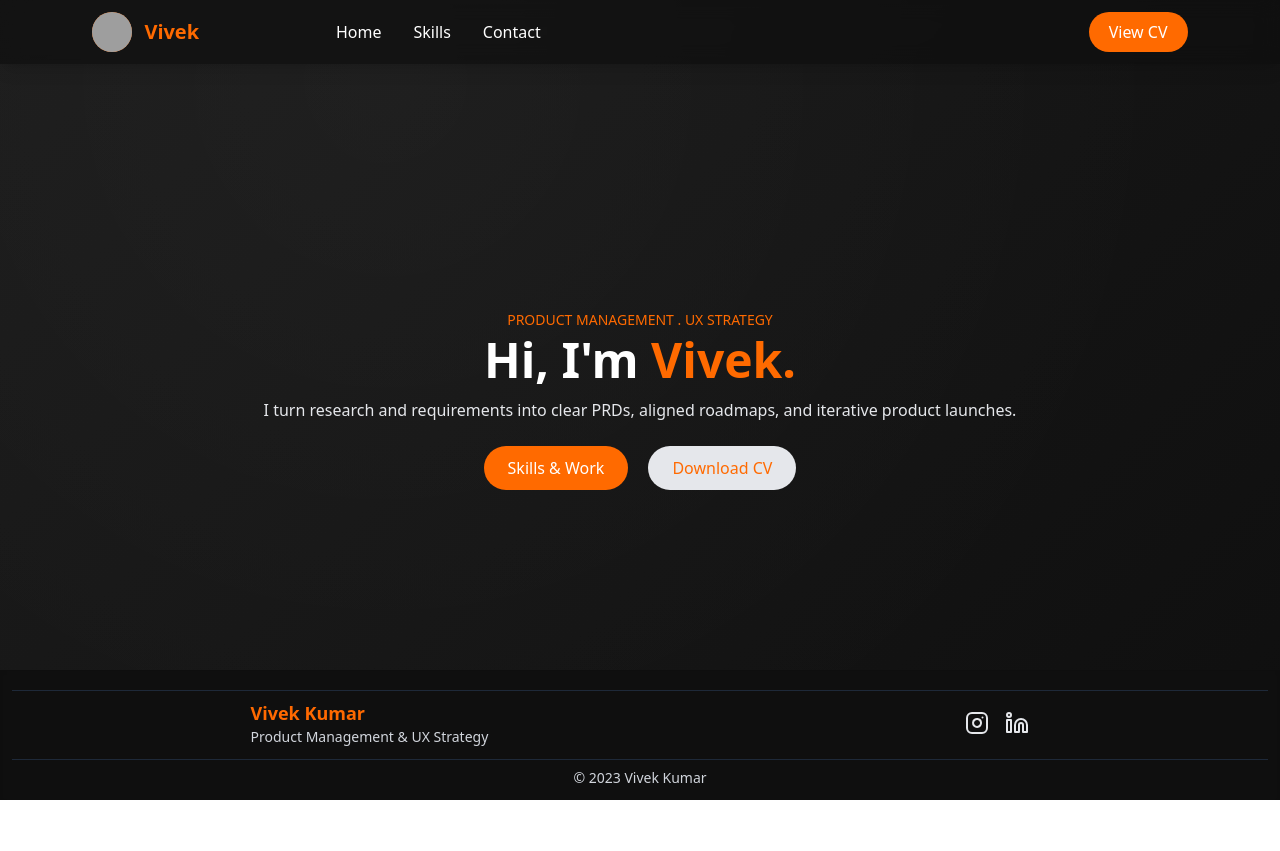
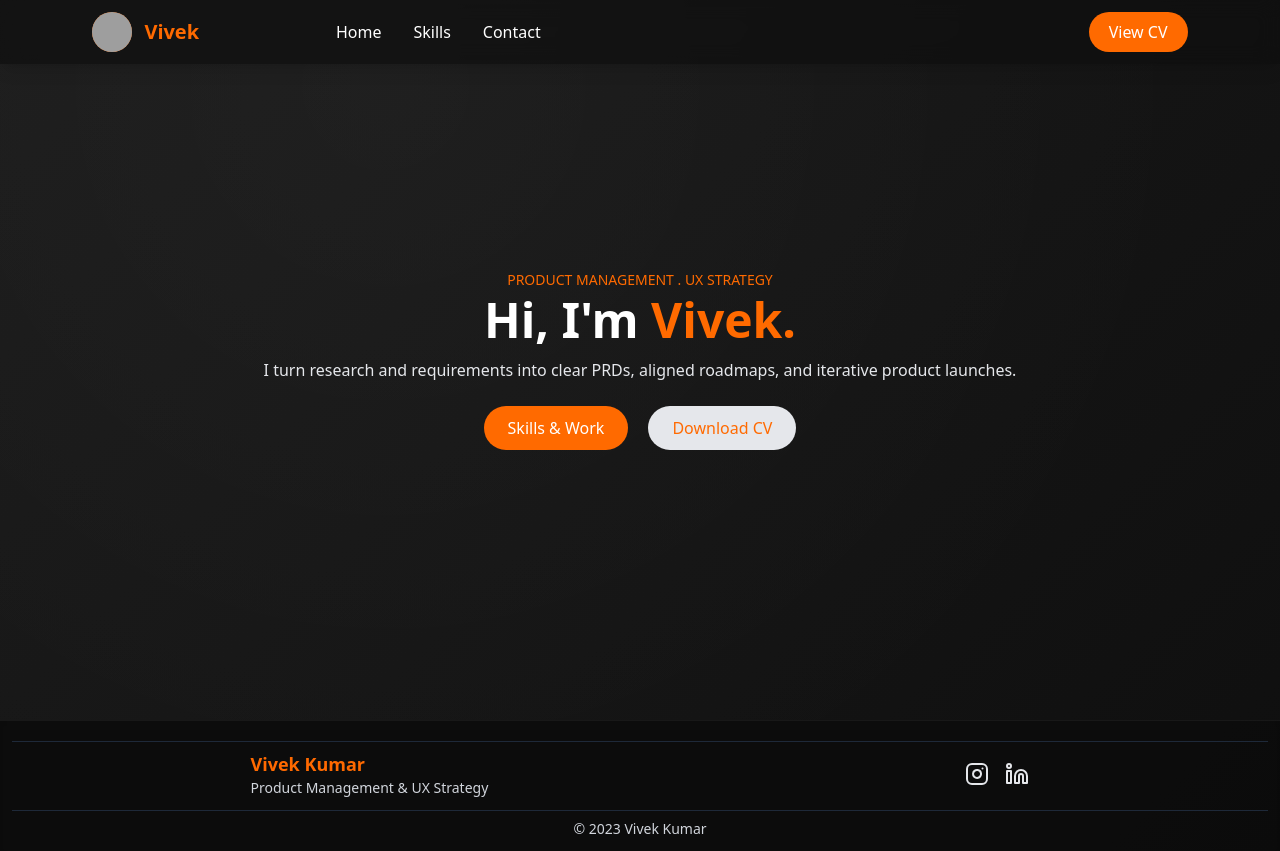
Before and after one commit to codixpro/vivekPortfolio, a React (Vite) app: page / in a window 1280 px wide. Before the commit the page ends 800 px from the top, so only its background shows below. Built offline with nearby package versions, Linux system fonts and the light colour scheme; grey boxes are pictures that could not be loaded.

Commit message:
Mini Change

```diff
--- a/src/components/Footer.jsx
+++ b/src/components/Footer.jsx
@@ -3,7 +3,7 @@ import { Instagram,Linkedin } from 'lucide-react';
 
 const Footer = () => {
     return (
-        <div className='bg-[rgba(15,15,15,1)] backdrop-blur-[10px] inset-shadow-sm inset-shadow-[]  items-center justify-between px-3 py-3 w-full z-20 bottom-0 fixed'>
+        <div className='bg-[rgba(12,12,12,0.9)] border-t border-white/5 inset-shadow-sm inset-shadow-[]  items-center justify-between px-3 py-3 w-full z-20 '>
             <hr className='border-gray-800 mt-2 mb-2' />
             <div className='flex items-center justify-around'>
                 <div>
--- a/src/sections/Home.jsx
+++ b/src/sections/Home.jsx
@@ -6,7 +6,7 @@ const Home = ({ onSkillClick }) => {
   return (
     <section
       id="home"
-      className="relative flex flex-col items-center justify-center h-screen text-white overflow-hidden"
+      className="relative flex flex-col items-center justify-center h-[90vh] text-white overflow-hidden"
     >
 
       <div className="z-10 flex flex-col items-center px-4 text-center">
```
